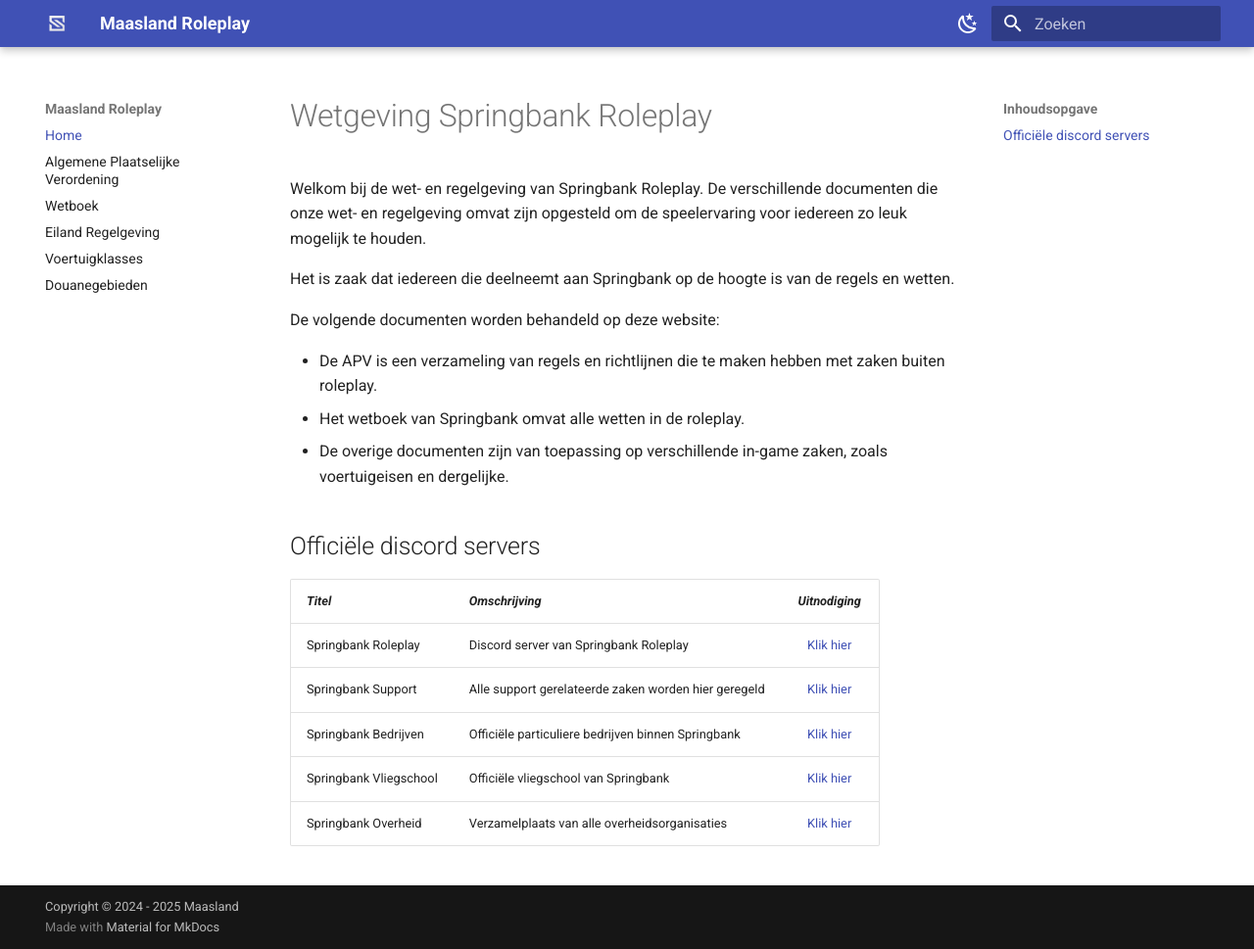
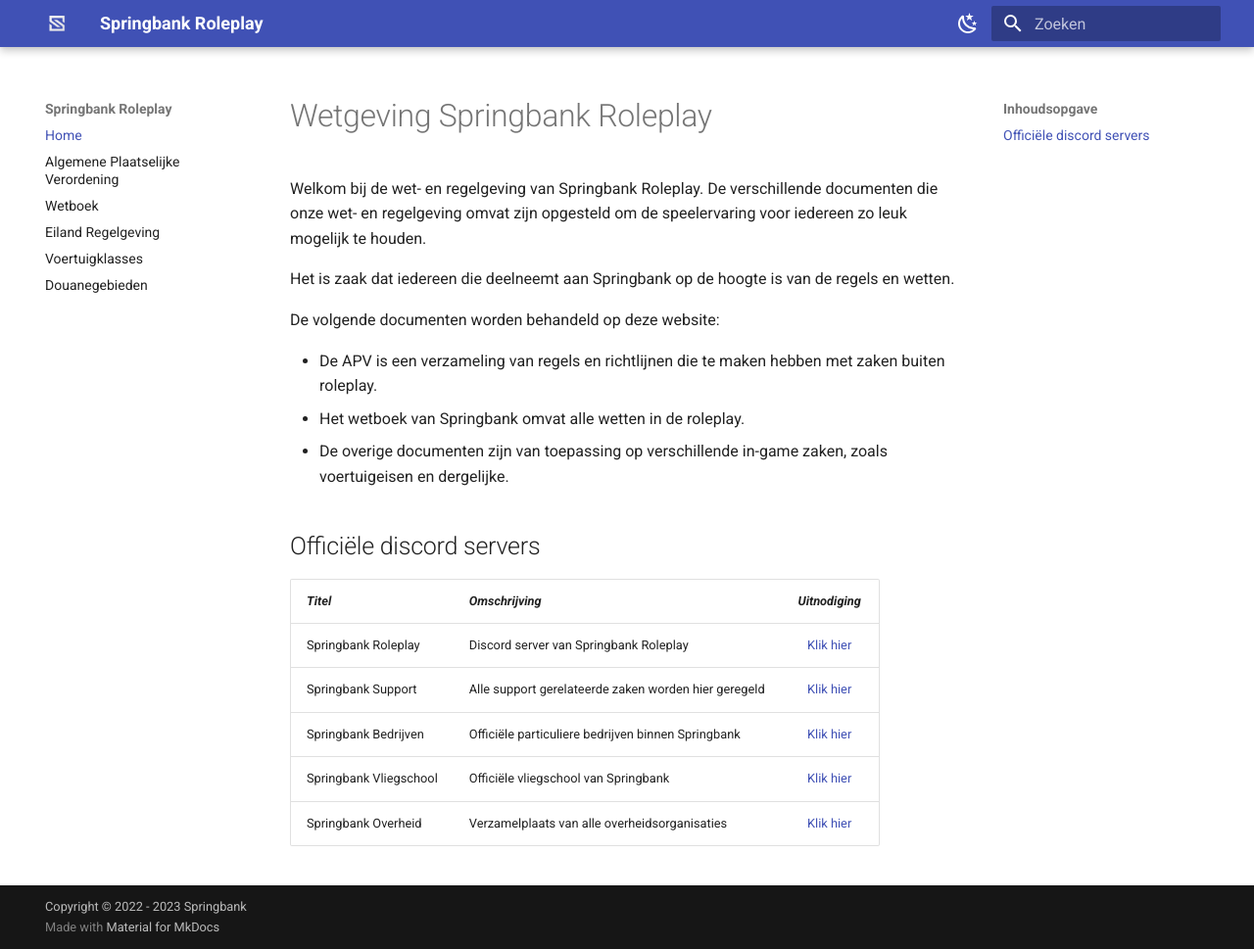
Before and after one commit to Chazzy-0/apv-docs, an MkDocs documentation site: the page built from docs/index.md, in a window 1280 px wide and 969 px high. Shown: the whole window at 98% size. Built offline with MkDocs 1.6.1 and Material for MkDocs 9.7.7, drawn with Linux system fonts in a browser that asks for light colours; comment, search, counter and statistics services are not loaded.

Commit message:
Revert "MSL"
This reverts commit f30848871278c392f70ca09367c1e85082329ebe.

```diff
--- a/mkdocs.yml
+++ b/mkdocs.yml
@@ -1,11 +1,11 @@
 # Project information
-site_name: Maasland Roleplay
-site_url: 'https://maaslandroleplay.nl'
-site_description: 'Wet en regelgeving van Maasland Roleplay'
-site_author: 'Maasland Roleplay'
+site_name: Springbank Roleplay
+site_url: 'https://wetboek.srp-fivem.nl/'
+site_description: 'Wet en regelgeving van Springbank Roleplay'
+site_author: 'Springbank Roleplay'
 
 # Copyright
-copyright: Copyright &copy; 2024 - 2025 Maasland
+copyright: Copyright &copy; 2022 - 2023 Springbank
 
 # Congiguration
 theme:
```
